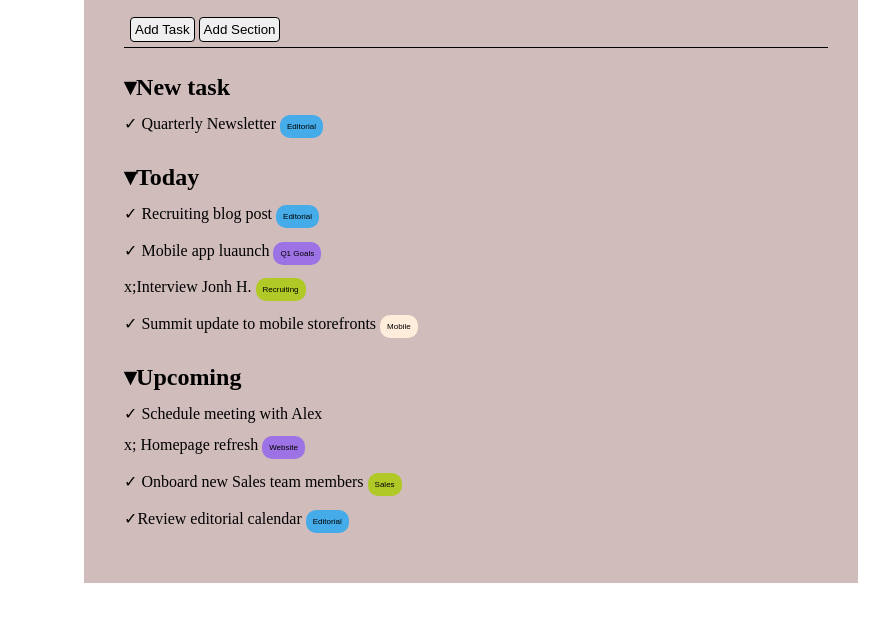
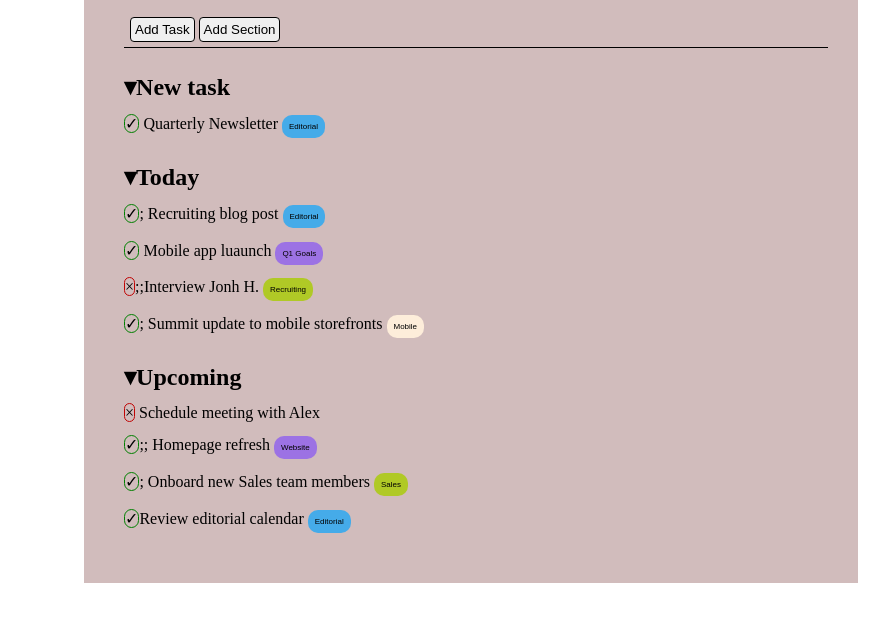
Before and after one commit to Salvatore949/html-css-toboolist, a plain HTML site: page index.html in a window 1280 px wide. Shown: the part 133-754 px from the top of the page, without its empty margins (169-1058 px from the left). Drawn offline with Linux system fonts and the light colour scheme.

Commit message:
Modifica definitiva

```diff
--- a/css/style.css
+++ b/css/style.css
@@ -75,3 +75,18 @@ h1{
 .button_task_blue{
     background-color: #45abe9
 }
+
+.check{
+    border: 1px solid green;
+    border-radius: 20px;
+}
+
+.row{
+    border: 1px solid rgb(192, 3, 3);
+    border-radius: 40px;
+}
+
+.body_box{
+    background-color: blue;
+    width: 800px;
+}
--- a/index.html
+++ b/index.html
@@ -22,6 +22,7 @@
             <!--Bottoni-->
 
             <section id="main">
+                <section id="body_box">
                     <main>
                         <section id="add">
                             <button class="button_add_blue" type="button">Add Task</button>
@@ -32,7 +33,7 @@
 
                         <section>
                             <h2 class="first_menu">&#9662;New task</h2>
-                            <p class="new-task">&#10003; Quarterly Newsletter</p>
+                            <p class="new-task"><span class="check">&#10003;</span> Quarterly Newsletter</p>
                             <button class="button_task_blue" type="button">Editorial</button>
 
                         </section>
@@ -42,22 +43,22 @@
                         <section>
                             <h2 class="first_menu">&#9662;Today</h2>
                             <div>
-                                <p class="new-task">&#10003; Recruiting blog post</p>
+                                <p class="new-task"><span class="check">&#10003;</span>; Recruiting blog post</p>
                                 <button class="button_task_blue" type="button">Editorial</button>
                             </div>
 
                             <div>
-                                <p class="new-task">&#10003; Mobile app luaunch</p>
+                                <p class="new-task"><span class="check">&#10003;</span> Mobile app luaunch</p>
                                 <button class="button_task_violett" type="button">Q1 Goals</button>
                             </div>
 
                             <div>
-                                <p class="new-task">&#120;;Interview Jonh H.</p>
+                                <p class="new-task"><span class="row">&#215;</span>;;Interview Jonh H.</p>
                                 <button class="button_task_green" type="button">Recruiting</button>
                             </div>
 
                             <div>
-                                <p class="new-task">&#10003; Summit update to mobile storefronts</p>
+                                <p class="new-task"><span class="check">&#10003;</span>; Summit update to mobile storefronts</p>
                                 <button class="button_task_orange" type="button">Mobile</button>
                             </div>
                         </section>
@@ -67,26 +68,27 @@
                         <section>
                             <h2 class="first_menu">&#9662;Upcoming</h2>
                             <div>
-                                <p class="new-task">&#10003; Schedule meeting with Alex</p>
+                                <p class="new-task"><span class="row">&#215;</span> Schedule meeting with Alex</p>
                             </div>
 
                             <div>
-                                <p class="new-task">&#120;; Homepage refresh</p>
+                                <p class="new-task"><span class="check">&#10003;</span>;; Homepage refresh</p>
                                 <button class="button_task_violett" type="button">Website</button>
                             </div>
 
                             <div>
-                                <p class="new-task">&#10003; Onboard new Sales team members</p>
+                                <p class="new-task"><span class="check">&#10003;</span>; Onboard new Sales team members</p>
                                 <button class="button_task_green" type="button">Sales</button>
                             </div>
 
                             <div>
-                                <p class="new-task">&#10003;Review editorial calendar</p>
+                                <p class="new-task"><span class="check">&#10003;</span>Review editorial calendar</p>
                                 <button class="button_task_blue" type="button">Editorial</button>
                             </div>
                         </section>
                     </main>
                 </section>
             </section>
+        </section>
     </body>
 </html>
```
Lines whose indentation alone changed are shown as unchanged.
